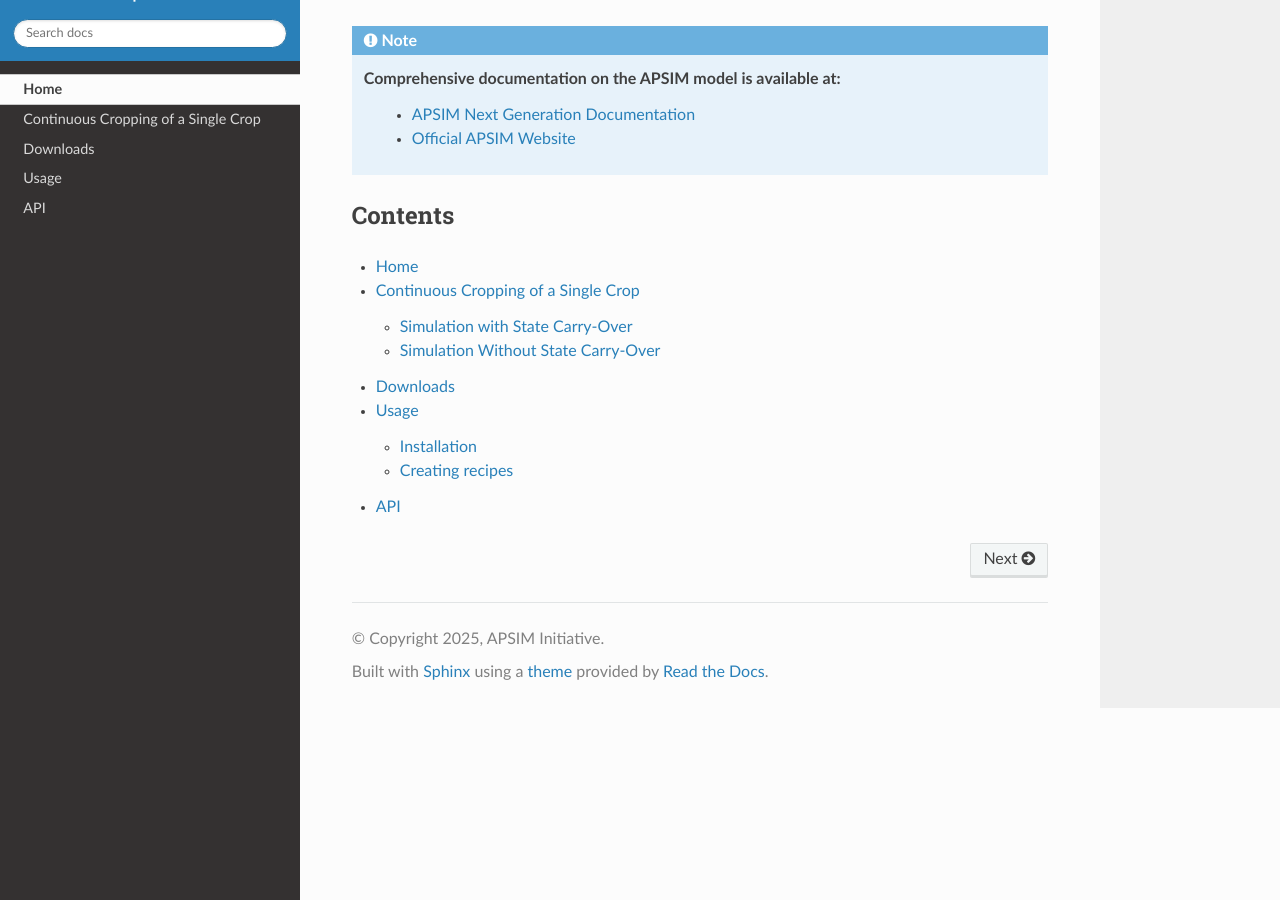
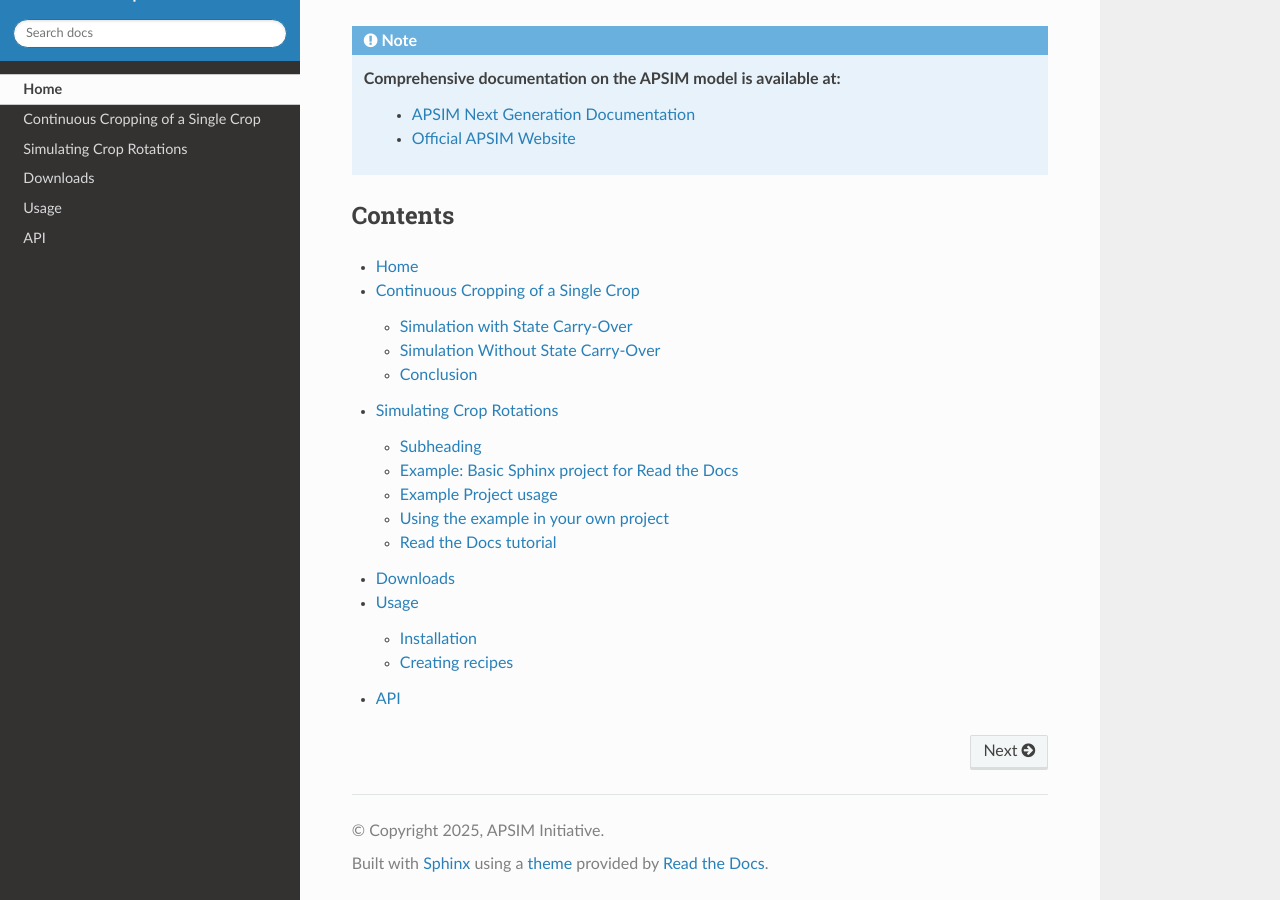
Before and after one commit to ugrewer/APSIM_RotationTraining, a Sphinx documentation site: the page built from docs/index.rst, in a window 1280 px wide and 900 px high, scrolled down 1829 px. Built offline with Sphinx 7.4.7 and the Read the Docs theme 3.1.0, drawn with Linux system fonts in a browser that asks for light colours.

Commit message:
added new page into toc

```diff
--- a/docs/continuous cropping of a single crop.rst
+++ b/docs/continuous cropping of a single crop.rst
@@ -235,6 +235,8 @@
 For instance, it can inform the interpretation of results from popular long-term simulation studies that employ the resetting of *state variables*,
 such as the `Agricultural Model Intercomparison and Improvement Project (AgMIP) <https://agmip.org/>`_.
 
+Conclusion
+-------------------------------------
 The above section provided you with an introduction of how to transition from the simulation of a single crop cycle, from sowing to harvest,
 to continuous cropping with *state variables* that carry over between seasons.
 However, the above setup is not suitable to represent different alternating crops, such as of fixed crop rotations.
--- a/docs/index.rst
+++ b/docs/index.rst
@@ -20,6 +20,7 @@
 
    Home <self>
    continuous cropping of a single crop
+   simulating crop rotations
    downloads
    usage
    api
--- a/docs/simulating crop rotations.rst
+++ b/docs/simulating crop rotations.rst
@@ -1,6 +1,11 @@
+Simulating Crop Rotations
+=====
+The most classical starting point in the learning and usage of crop models is the simulation of a single crop cycle, from sowing to harvest.
 
 
 
+Subheading
+-------------------------------------
 
 
 
```
